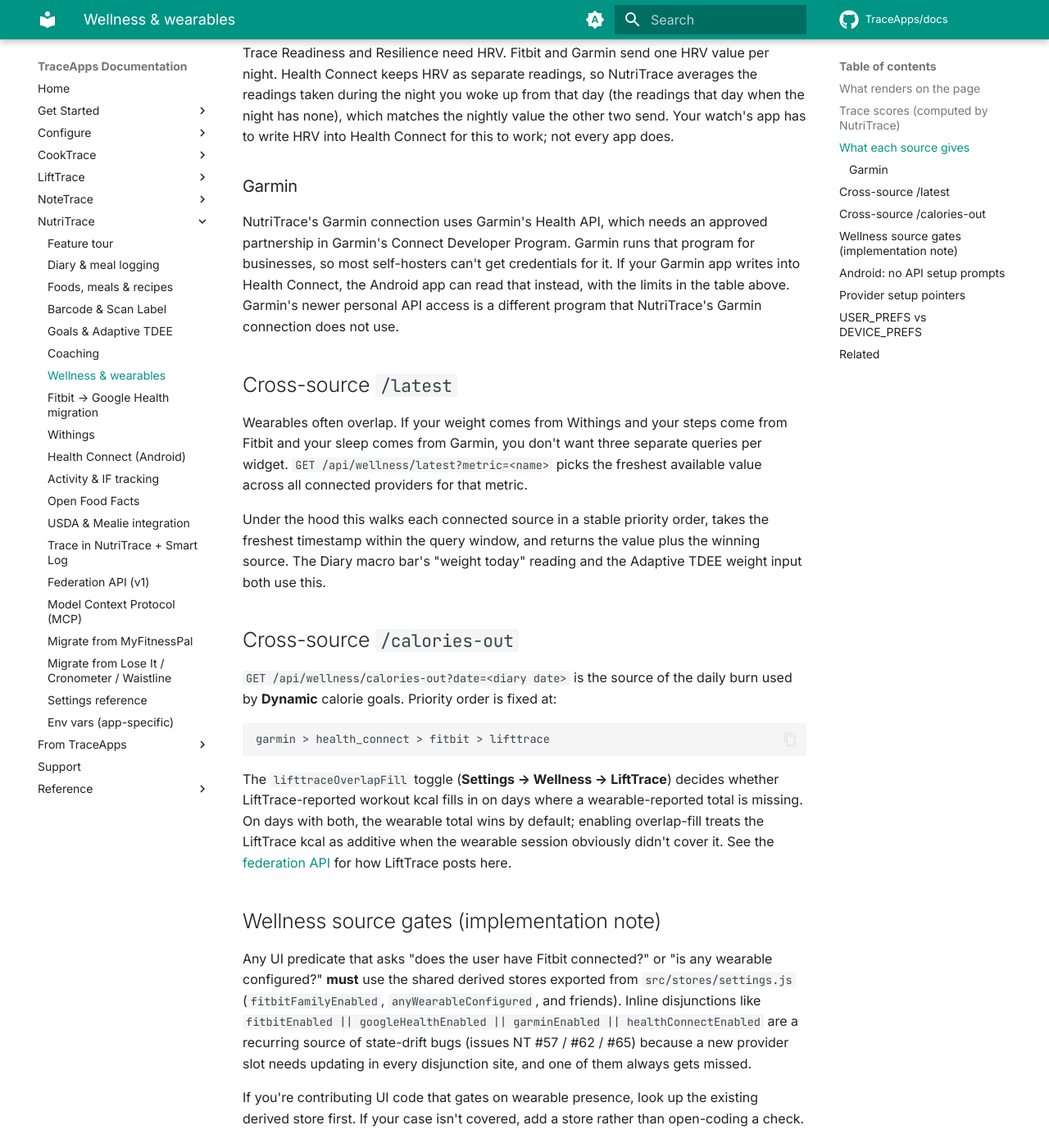
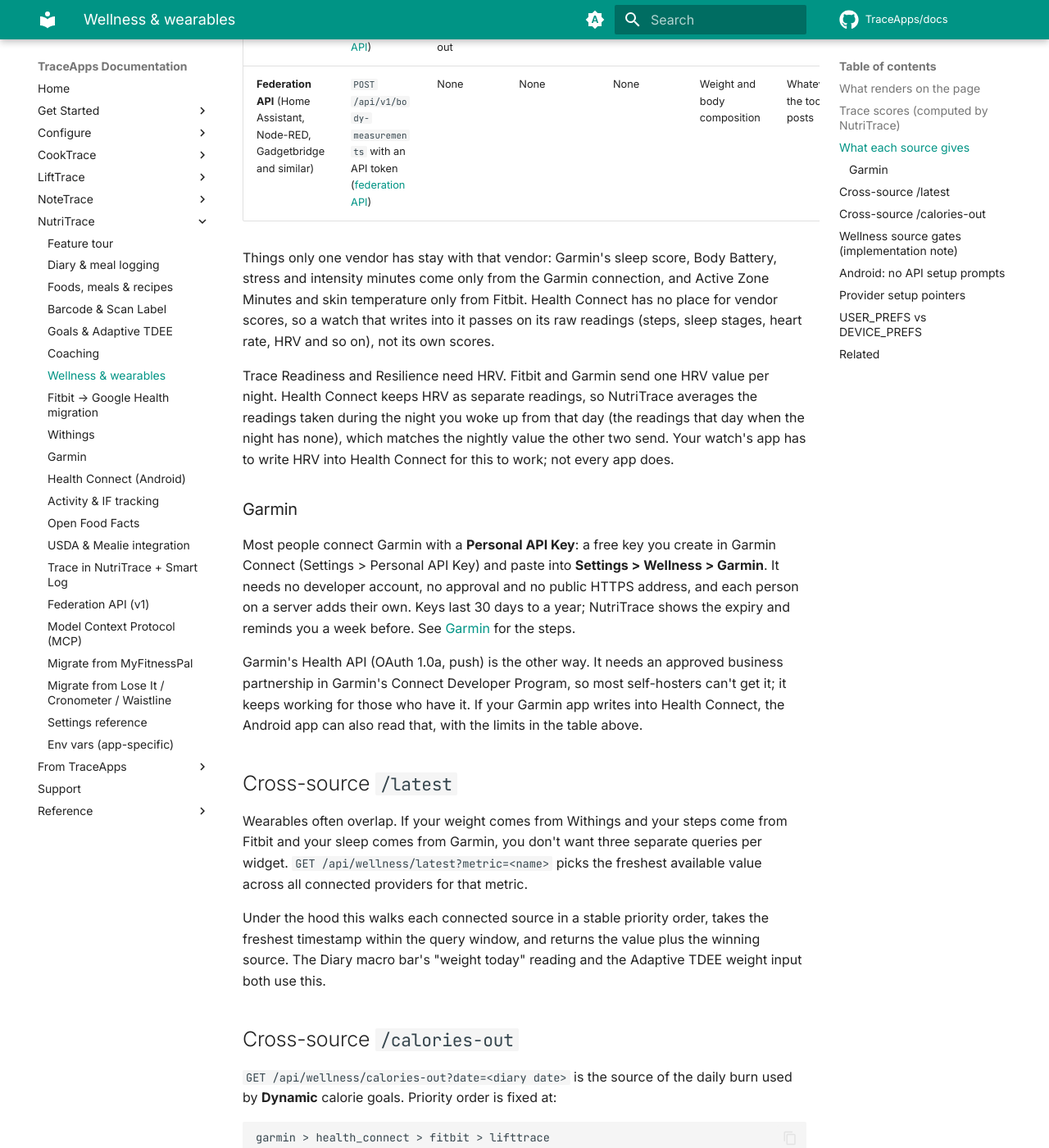
Before and after one commit to TraceApps/docs, an MkDocs documentation site: the page built from docs/nutritrace/wellness.md, in a window 1280 px wide and 1400 px high, scrolled down 3050 px. Shown: the whole window at 82% size. Built offline with MkDocs 1.6.1 and Material for MkDocs 9.7.7, drawn with Linux system fonts in a browser that asks for light colours; comment, search, counter and statistics services are not loaded; some of the changed text lies outside the part shown.

Commit message:
NutriTrace: Garmin with a Personal API Key (#279)
New Garmin page: how to create a Personal API Key in Garmin Connect,
connect it, what it reads, how syncing and key expiry work, storage and
privacy, and the Health API partner setup. The wellness source table,
Settings and environment pages now cover the Personal API Key.

Co-authored-by: hallowatcher <6265839+hallowatcher@users.noreply.github.com>
Co-authored-by: fantasilos <348660268+fantasilos@users.noreply.github.com>

```diff
--- a/docs/nutritrace/wellness.md
+++ b/docs/nutritrace/wellness.md
@@ -31,7 +31,8 @@ Each source gives a different set of data, and some of it only exists at one ven
 | Source | How it connects | Activity | Sleep | Heart | Body | Past days |
 |---|---|---|---|---|---|---|
 | **Fitbit** (through Google Health) | Server, OAuth with your own Google Cloud client ([setup](google-health.md)) | Steps, distance, floors, active minutes, Active Zone Minutes, calories out, workouts | Duration, stages, efficiency, Sound Sleep, Restlessness, Interruptions | Resting HR, nightly HRV, SpO₂, respiratory rate, skin temperature variation, cardio fitness (VO₂ max) | None | Sync range up to 365 days |
-| **Garmin** | Server, OAuth 1.0a through Garmin's Health API (needs a Garmin business partnership, see below) | Steps, distance, floors, active minutes, calories out, moderate and vigorous intensity minutes, max HR, Body Battery, stress | Duration, stages, Garmin's own sleep score, respiratory rate | Resting HR, nightly HRV, SpO₂ | None | Sync range up to 180 days |
+| **Garmin** (Personal API Key) | Server, with a free key you create in Garmin Connect, no approval ([setup](garmin.md)) | Steps, distance, floors, active minutes, calories out and active calories, moderate and vigorous intensity minutes, max HR, Body Battery, stress | Duration, stages, Garmin's own sleep score, bed and wake times, respiratory rate | Resting HR, nightly HRV, SpO₂ | Weight, BMI, body fat, body water, muscle and bone mass, visceral fat, metabolic age (from a Garmin scale) | 30 days on the first sync and after a new key, then the last 3 days (back to the last good sync after a gap); Sync Range up to a year on Sync |
+| **Garmin** (Health API partner) | Server, OAuth 1.0a through Garmin's Health API (needs a Garmin business partnership, see [Garmin](garmin.md#health-api-partner-setup)) | Steps, distance, floors, active minutes, calories out, moderate and vigorous intensity minutes, max HR, Body Battery, stress | Duration, stages, Garmin's own sleep score, respiratory rate | Resting HR, nightly HRV, SpO₂ | None | Sync range up to 180 days |
 | **Withings** | Server, OAuth 2 with a free Withings developer account ([setup](withings.md)) | None | None | ECG heart rate and AFib result, pulse wave velocity (on devices that measure them) | Weight, body fat, muscle, water, bone mass, visceral fat, BMR, metabolic age, nerve health | Sync range up to 365 days |
 | **Health Connect** | Android app only, on the phone, no developer account ([setup](health-connect.md)) | Steps, distance, floors, total and active calories, water, workouts and their minutes, average HR | Duration, stages, Sound Sleep, Restlessness, Interruptions | Resting HR, HRV (from the night's readings), SpO₂, respiratory rate, VO₂ max, blood pressure | Weight, body fat, bone mass, lean mass, BMR, body temperature | 30 days on the first sync, then the last 7 days at most once an hour |
 | **LiftTrace** | `POST /api/v1/workouts` with an API token ([federation API](federation-api.md)) | Workouts with their calories, rolled into the day's calories out | None | None | None | Whatever LiftTrace posts |
@@ -43,7 +44,9 @@ Trace Readiness and Resilience need HRV. Fitbit and Garmin send one HRV value pe
 
 ### Garmin
 
-NutriTrace's Garmin connection uses Garmin's Health API, which needs an approved partnership in Garmin's Connect Developer Program. Garmin runs that program for businesses, so most self-hosters can't get credentials for it. If your Garmin app writes into Health Connect, the Android app can read that instead, with the limits in the table above. Garmin's newer personal API access is a different program that NutriTrace's Garmin connection does not use.
+Most people connect Garmin with a **Personal API Key**: a free key you create in Garmin Connect (Settings > Personal API Key) and paste into **Settings > Wellness > Garmin**. It needs no developer account, no approval and no public HTTPS address, and each person on a server adds their own. Keys last 30 days to a year; NutriTrace shows the expiry and reminds you a week before. See [Garmin](garmin.md) for the steps.
+
+Garmin's Health API (OAuth 1.0a, push) is the other way. It needs an approved business partnership in Garmin's Connect Developer Program, so most self-hosters can't get it; it keeps working for those who have it. If your Garmin app writes into Health Connect, the Android app can also read that, with the limits in the table above.
 
 ## Cross-source `/latest`
 
@@ -69,7 +72,7 @@ If you're contributing UI code that gates on wearable presence, look up the exis
 
 ## Android: no API setup prompts
 
-On the Android app, the Fitbit / Withings / Garmin **Client ID and Secret** fields do not surface. Those integrations require a public HTTPS callback that a phone-only, LAN-only installation cannot satisfy, so the app hides the developer-setup UI entirely and uses generic device-oriented messaging instead ("connect on the web to sync from Fitbit"). **Health Connect** is the wearable path Android surfaces natively; it is on-device, needs zero server setup, and reads steps, sleep, heart rate, HRV, weight, and exercise directly from any HC-participating app on the phone.
+On the Android app, the Fitbit / Withings / Garmin **Client ID and Secret** fields do not surface (and Garmin's Personal API Key needs a server too). Those integrations require a public HTTPS callback that a phone-only, LAN-only installation cannot satisfy, so the app hides the developer-setup UI entirely and uses generic device-oriented messaging instead ("connect on the web to sync from Fitbit"). **Health Connect** is the wearable path Android surfaces natively; it is on-device, needs zero server setup, and reads steps, sleep, heart rate, HRV, weight, and exercise directly from any HC-participating app on the phone.
 
 If you want Fitbit on Android too, the Android app in server-connected mode pulls whatever the server has already synced; you just complete the Google Cloud OAuth setup on the web side, and the phone sees the data via the normal sync.
 
@@ -80,8 +83,7 @@ Each provider has its own page for the developer-account setup and the OAuth det
 - [Fitbit → Google Health migration](google-health.md): the walkthrough most existing users need, with the Google Cloud OAuth setup.
 - [Withings](withings.md): free developer account, OAuth 2.
 - [Health Connect (Android)](health-connect.md): on-device permissions.
-
-Garmin uses OAuth 1.0a and requires a Health API partnership from Garmin (not a free developer program, see [Garmin](#garmin)). If you have access, the callback is `/api/wellness/garmin/callback`.
+- [Garmin](garmin.md): a Personal API Key from Garmin Connect, or the Health API partner setup (callback `/api/wellness/garmin/callback`).
 
 ## USER_PREFS vs DEVICE_PREFS
 
@@ -91,6 +93,7 @@ Wellness config is **user-synced** (provider enablement, cross-source priorities
 
 - [Fitbit → Google Health migration](google-health.md)
 - [Withings](withings.md)
+- [Garmin](garmin.md)
 - [Health Connect (Android)](health-connect.md)
 - [Goals & Adaptive TDEE](goals.md)
 - [Federation API (v1)](federation-api.md)
--- a/mkdocs.yml
+++ b/mkdocs.yml
@@ -236,6 +236,7 @@ nav:
       - Wellness & wearables: nutritrace/wellness.md
       - Fitbit → Google Health migration: nutritrace/google-health.md
       - Withings: nutritrace/withings.md
+      - Garmin: nutritrace/garmin.md
       - Health Connect (Android): nutritrace/health-connect.md
       - Activity & IF tracking: nutritrace/activity-if.md
       - Open Food Facts: nutritrace/off.md
```
Also changed, not shown: docs/nutritrace/env-vars.md (+1 -1 lines), docs/nutritrace/garmin.md (added, +84 -0 lines), docs/nutritrace/settings.md (+1 -1 lines).
